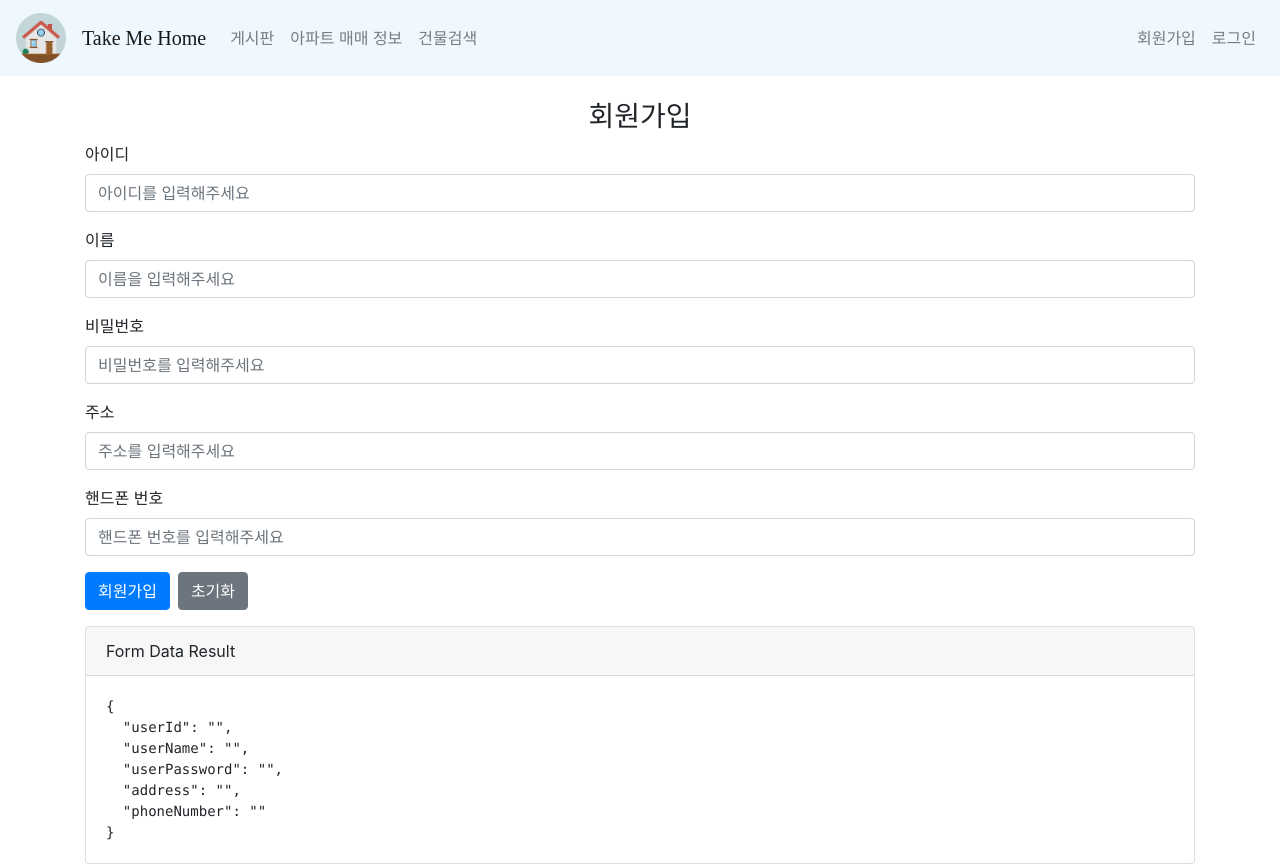
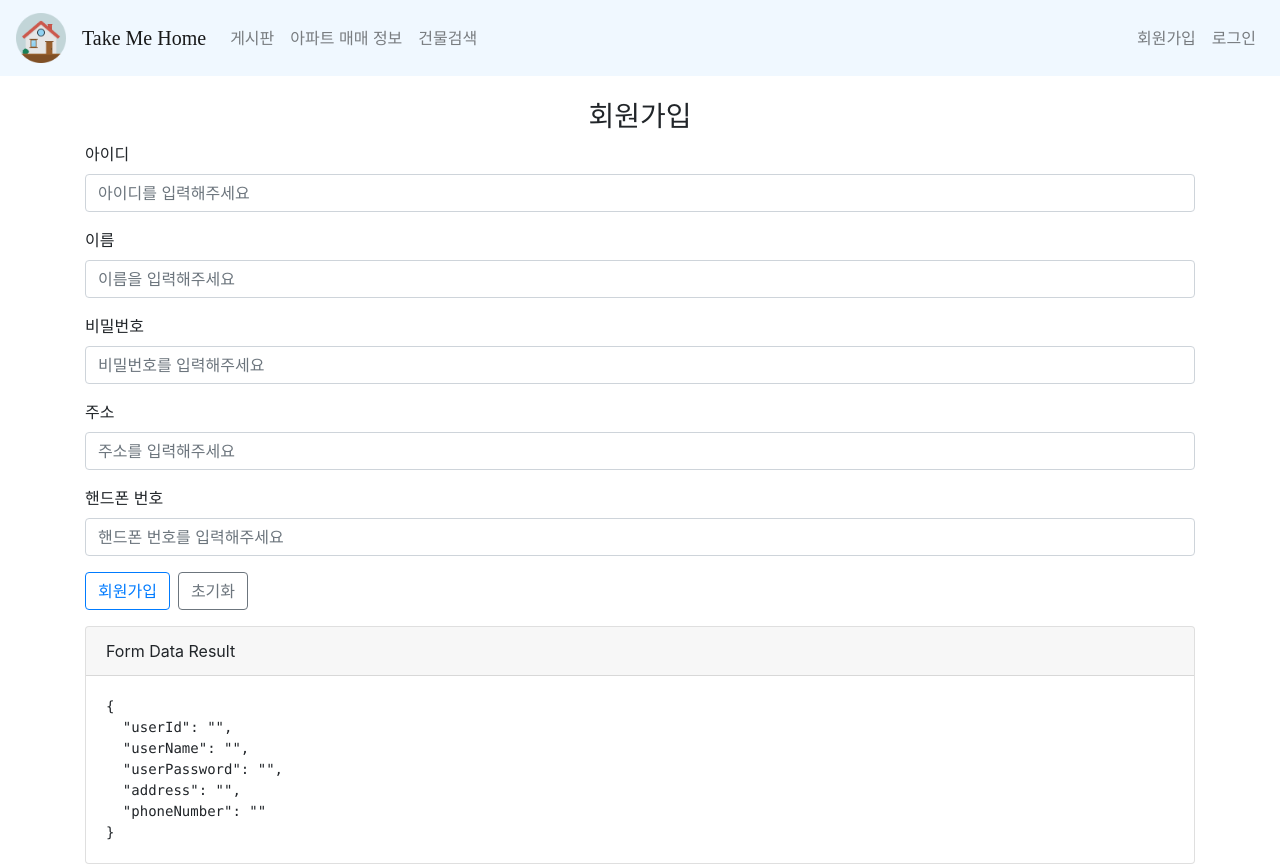
Before and after one commit to Ha-limLee/where-is-my-home-vue, a Vue app: page /sign-up in a window 1280 px wide. Built offline with nearby package versions, Linux system fonts and the light colour scheme; no server answers.

Commit message:
changed btn variant into outline

```diff
--- a/src/views/SignUpView.vue
+++ b/src/views/SignUpView.vue
@@ -59,8 +59,8 @@
           ></b-form-input>
         </b-form-group>
 
-        <b-button type="submit" class="mr-2" variant="primary">회원가입</b-button>
-        <b-button type="reset" variant="secondary">초기화</b-button>
+        <b-button type="submit" class="mr-2" variant="outline-primary">회원가입</b-button>
+        <b-button type="reset" variant="outline-secondary">초기화</b-button>
       </b-form>
       <b-card class="mt-3" header="Form Data Result">
         <pre class="m-0">{{ form }}</pre>
```
